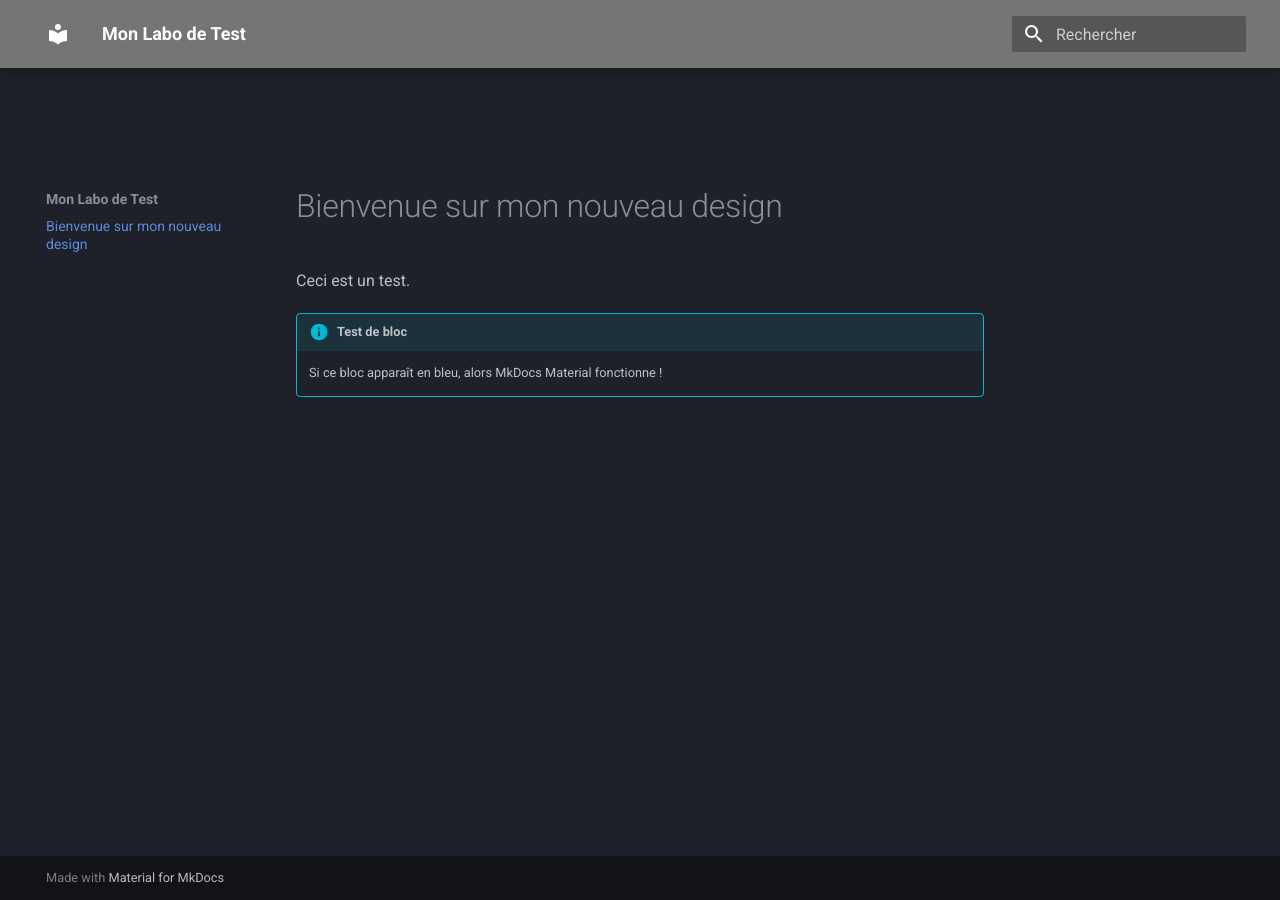
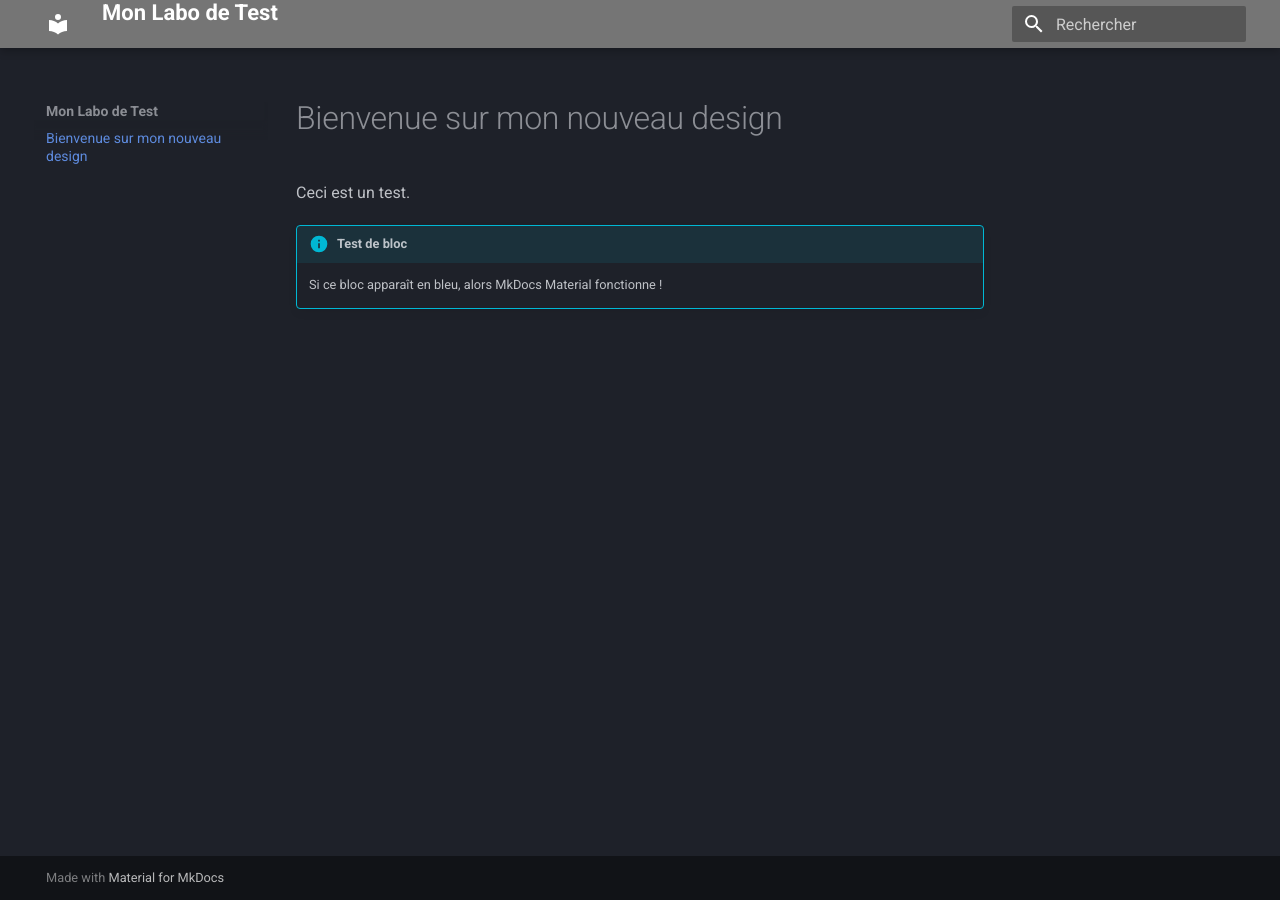
Before and after one commit to Lilevitchi/test-site, an MkDocs documentation site: the page built from docs/index.md, in a window 1280 px wide. Built offline with MkDocs 1.6.1 and Material for MkDocs 9.7.7, drawn with Linux system fonts in a browser that asks for light colours.

Commit message:
Update extra.css

```diff
--- a/docs/stylesheets/extra.css
+++ b/docs/stylesheets/extra.css
@@ -2,16 +2,46 @@
   Lilevitchi | Test - CSS
    ============================================================*/
 
-/* On définit une hauteur fixe pour le header */
-.md-header {
-  height: 3.4rem; /* C'est la hauteur standard, vous pouvez mettre 60px par ex. */
+/* ============================================================
+   VARIABLES
+   ============================================================*/
+
+:root {
+  /* Layout */
+  --header-height: 3.5rem !important;
 }
 
-/* On force le contenu interne à ne pas s'écraser */
+/* ============================================================
+   HEADER
+   ============================================================*/
+
+.md-header {
+  height: var(--md-header-height) !important;
+}
+
+/* On s'assure que les éléments internes ne flottent pas */
 .md-header__inner {
-  height: 3.4rem;
+  height: var(--md-header-height) !important;
   display: flex;
   align-items: center;
+}
+
+/* Fixer la taille du titre du site (à gauche) */
+.md-header__title {
+  font-size: 1.1rem !important; /* Taille standard du thème */
+  line-height: 1.2 !important;
+}
+
+/* Fixer la taille du titre de la page (quand il apparaît au défilement) */
+.md-header__topic {
+  font-size: 1.1rem !important;
+  font-weight: 700 !important; /* Pour garder le gras si vous voulez */
+}
+
+/* Empêcher le conteneur du titre de changer de padding */
+.md-header__title .md-ellipsis {
+  padding: 0 !important;
+  margin: 0 !important;
 }
 
 /* On empêche le titre et les icônes de changer de taille ou de padding */
@@ -20,7 +50,20 @@
   margin-top: 0;
 }
 
-/* Pour éviter que le contenu du site ne remonte sous le header fixe */
+/* ============================================================
+   STRUCTURE MAIN
+   ============================================================*/
+
+/* On empêche le contenu de la page de venir percuter le header */
 .md-main {
-  padding-top: 3.4rem;
+  margin-top: 0 !important;
 }
+
+/* ============================================================
+   SIDEBARS
+   ============================================================*/
+
+/* Important : Désactiver l'ajustement automatique du menu latéral */
+.md-sidebar {
+  top: var(--md-header-height) !important;
+}
```
